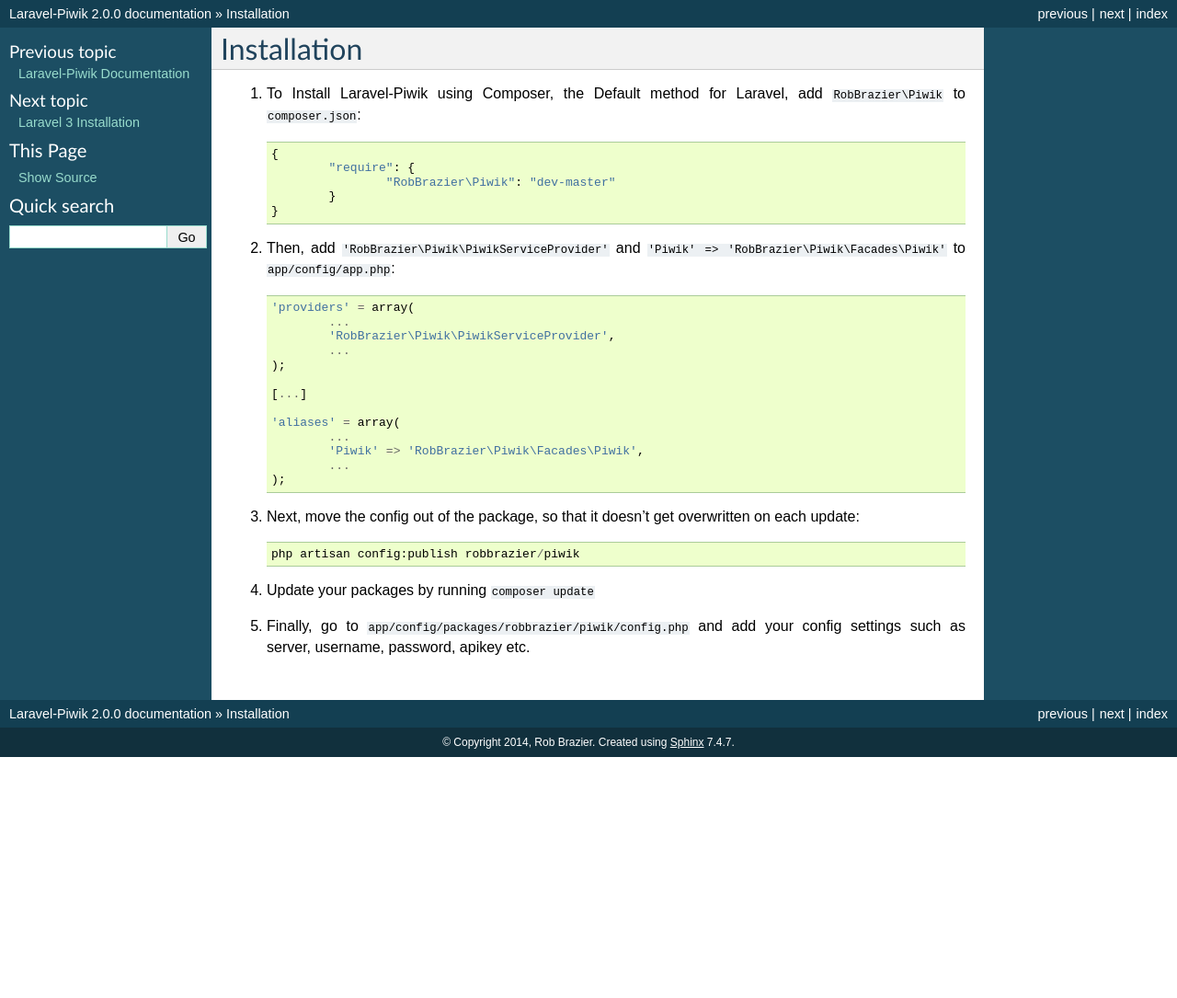
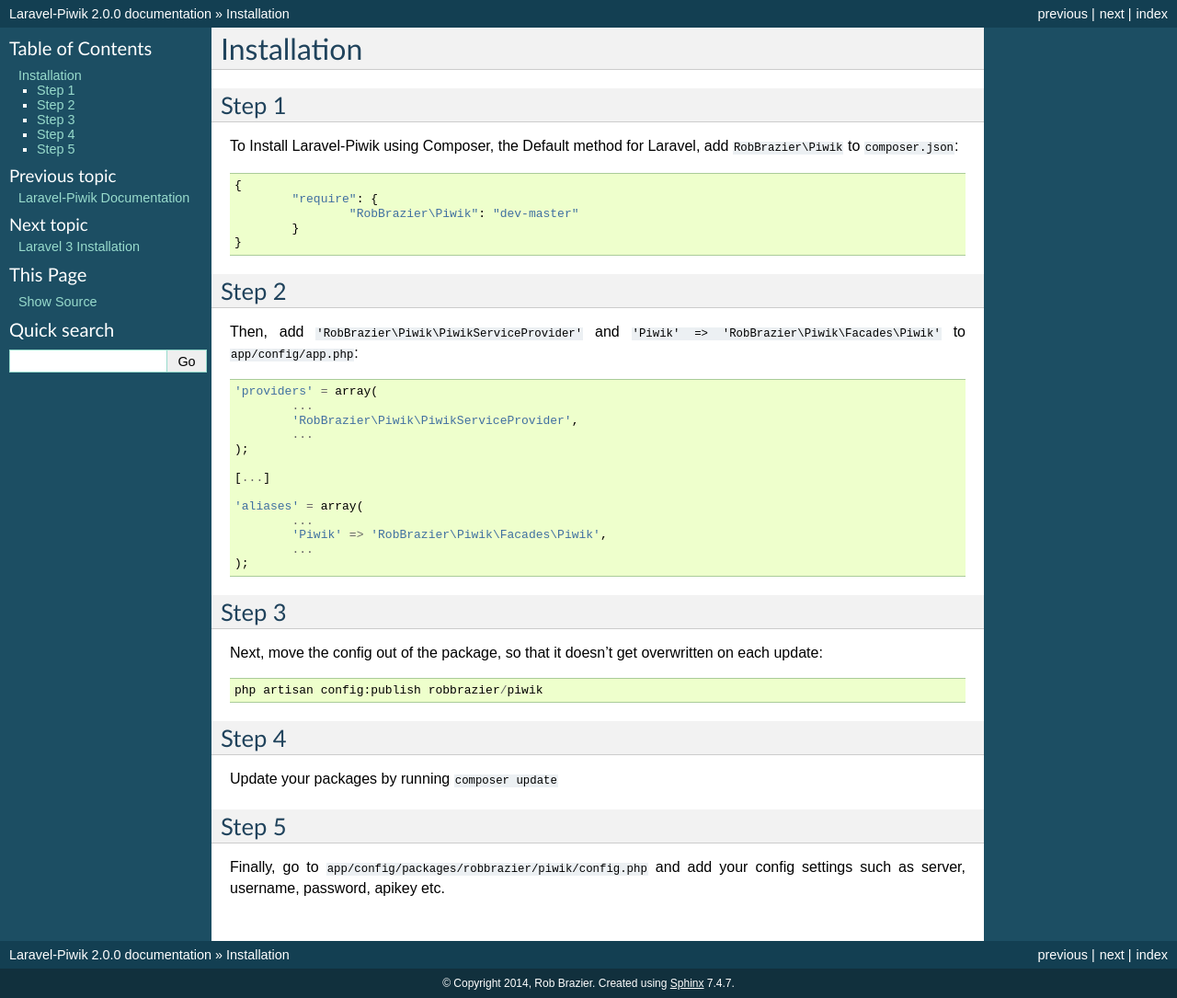
Before and after one commit to RobBrazier/Laravel_Piwik, a Sphinx documentation site: the page built from docs/installation.rst, in a window 1280 px wide. Shown: the whole page at 92% size. Built offline with Sphinx 7.4.7, drawn with Linux system fonts in a browser that asks for light colours; before the commit the page ends 900 px from its top, so only the background shows below that.

Commit message:
Documentation installation formatting

```diff
--- a/docs/installation-l3.rst
+++ b/docs/installation-l3.rst
@@ -1,16 +1,21 @@
 Laravel 3 Installation
 ======================
 
-1. Install using Artisan, or download the zipball from GitHub
+Step 1
+------
+Install using Artisan, or download the zipball from GitHub
 ::
 
 	php artisan bundle:install piwik
 or
+
 ::
 
 	git clone https://github.com/RobBrazier/Laravel-Piwik.git piwik
 
-2. Add laravel-piwik to your bundles.php
+Step 2
+------
+Add laravel-piwik to your bundles.php
 ::
 
 	'piwik' => array('auto'=>true, 'handles'=>'piwik_install'),
--- a/docs/installation.rst
+++ b/docs/installation.rst
@@ -1,7 +1,9 @@
 Installation
 ============
 
-1. To Install Laravel-Piwik using Composer, the Default method for Laravel, add ``RobBrazier\Piwik`` to ``composer.json``::
+Step 1
+------
+To Install Laravel-Piwik using Composer, the Default method for Laravel, add ``RobBrazier\Piwik`` to ``composer.json``::
 
 	{
 		"require": {
@@ -9,7 +11,9 @@ Installation
 		}
 	}
 
-2. Then, add ``'RobBrazier\Piwik\PiwikServiceProvider'`` and ``'Piwik' => 'RobBrazier\Piwik\Facades\Piwik'`` to ``app/config/app.php``::
+Step 2
+------
+Then, add ``'RobBrazier\Piwik\PiwikServiceProvider'`` and ``'Piwik' => 'RobBrazier\Piwik\Facades\Piwik'`` to ``app/config/app.php``::
 
 	'providers' = array(
 		...
@@ -25,10 +29,16 @@ Installation
 		...
 	);
 
-3. Next, move the config out of the package, so that it doesn't get overwritten on each update::
+Step 3
+------
+Next, move the config out of the package, so that it doesn't get overwritten on each update::
 
 	php artisan config:publish robbrazier/piwik
 
-4. Update your packages by running ``composer update``
+Step 4
+------
+Update your packages by running ``composer update``
 
-5. Finally, go to ``app/config/packages/robbrazier/piwik/config.php`` and add your config settings such as server, username, password, apikey etc.
+Step 5
+------
+Finally, go to ``app/config/packages/robbrazier/piwik/config.php`` and add your config settings such as server, username, password, apikey etc.
```
